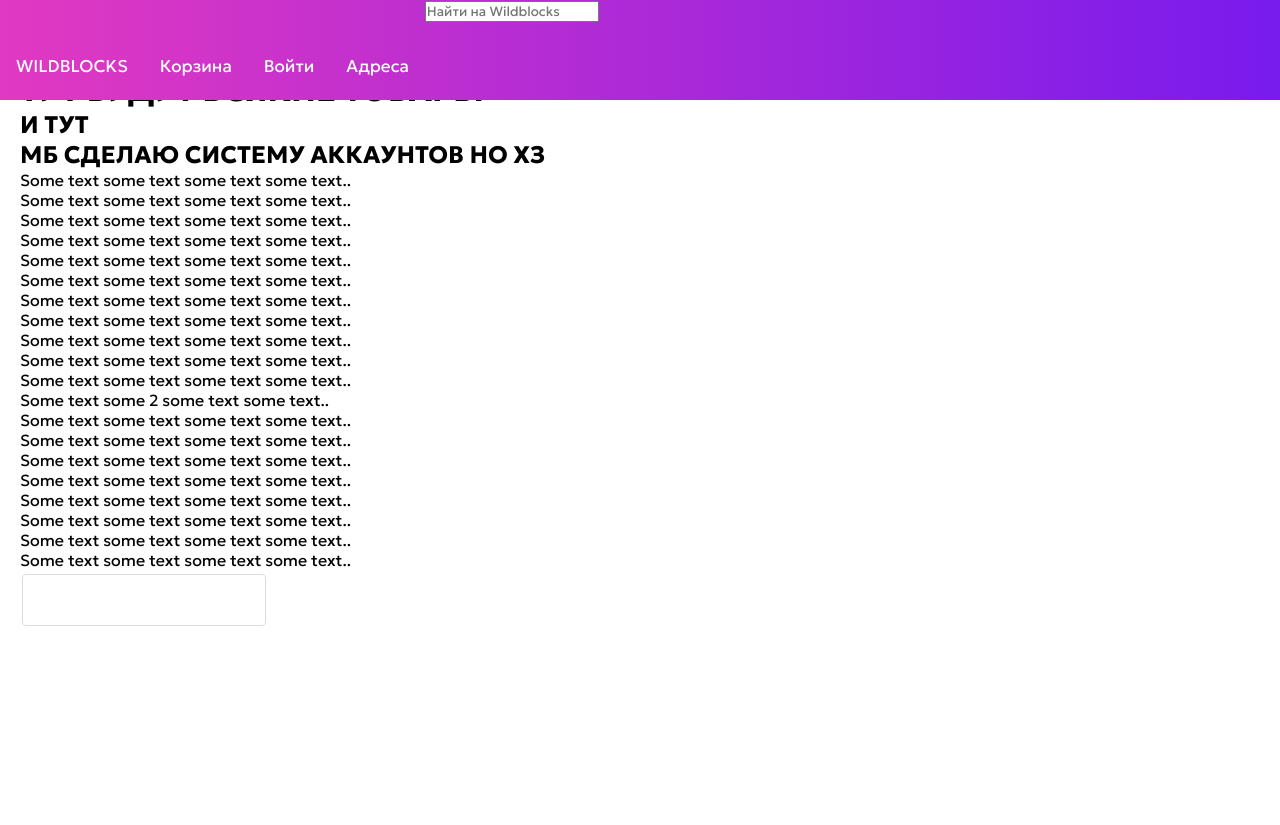
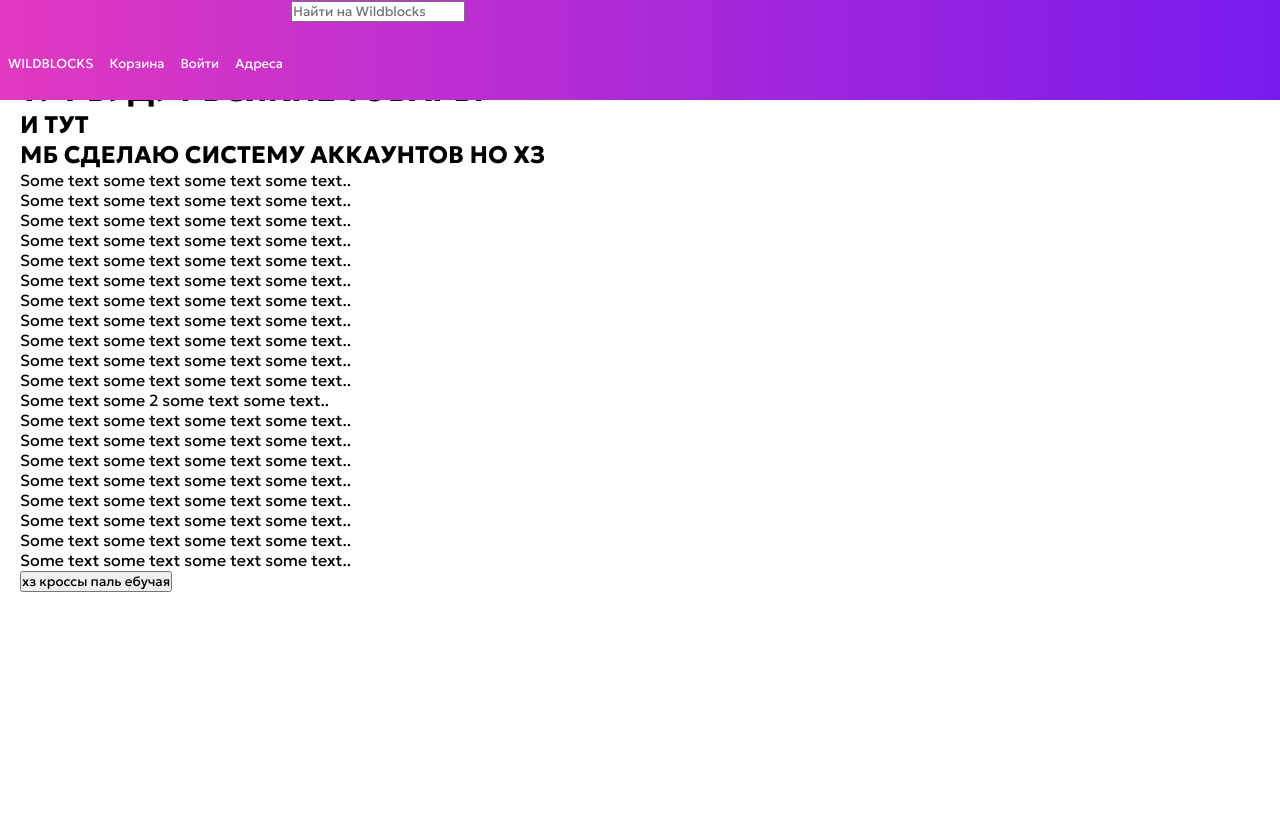
Before and after one commit to vitaliKreyn/vitaliKreyn.github.io, a PHP site: page /address.html in a window 1280 px wide. Shown: the top 825 px of the page. Run offline with PHP 8.4, Linux system fonts and the light colour scheme.

Commit message:
Update style.css

```diff
--- a/style.css
+++ b/style.css
@@ -14,28 +14,26 @@
   align-items: center;
   min-height: 100vh;
 }
-.button {
-  background-color: rgba(255, 255, 255, 1); /* Green */
-  border: none;
-  color: white;
-  padding: 15px 32px;
+body[name="adres"] {
+  background-color: white;
+  display: flex;
+  justify-content: center;
+  align-items: center;
   text-align: left;
-  text-decoration: none;
-  display: inline-block;
-  font-size: 16px;
-  margin: 4px 2px;
-  cursor: pointer;
-  -webkit-transition-duration: 0.4s; /* Safari */
-  transition-duration: 0.4s;
+  min-height: 100vh;
 }
 
-.button2 {
-  border: 1px solid #ddd;
-  border-radius: 4px;
+.myButton{
+  background:url(./but.png) no-repeat;
+  cursor:pointer;
+  border:none;
+  width:296px;
+  height:296px;
 }
 
-.button2:hover {
-  box-shadow: 0 12px 16px 0 rgba(0,0,0,0.24),0 17px 50px 0 rgba(0,0,0,0.19);
+.myButton:active  /* use Dot here */
+{
+  background:url(./but2.png) no-repeat;
 }
 
 
@@ -64,9 +62,9 @@
   float: left;
   color: white;
   text-align: center;
-  padding: 55px 16px;
+  padding: 55px 8px;
   text-decoration: none;
-  font-size: 17px;
+  font-size: 13px;
 }
 
 /* Add a color to the active/current link */
@@ -74,20 +72,12 @@
   background-color: rgba(250, 143, 198, 0.8);
   color: white;
 }
-.topnav a:hover[href="index.html"] {
-  background-color: rgba(250, 143, 198, 0.0);
-}
-.topnav a[href="index.html"] {
-  float: left;
-  color: white;
+
+
+.test h3 {
   text-align: center;
-  padding: 55px 16px;
-  text-decoration: none;
-  font-size: 17px;
-}
-
-.div h3 {
-  color:white;
+  padding: 55px 0px;
+  color:black;
 }
 .div[class="test"] {
   text-align: left;
```
